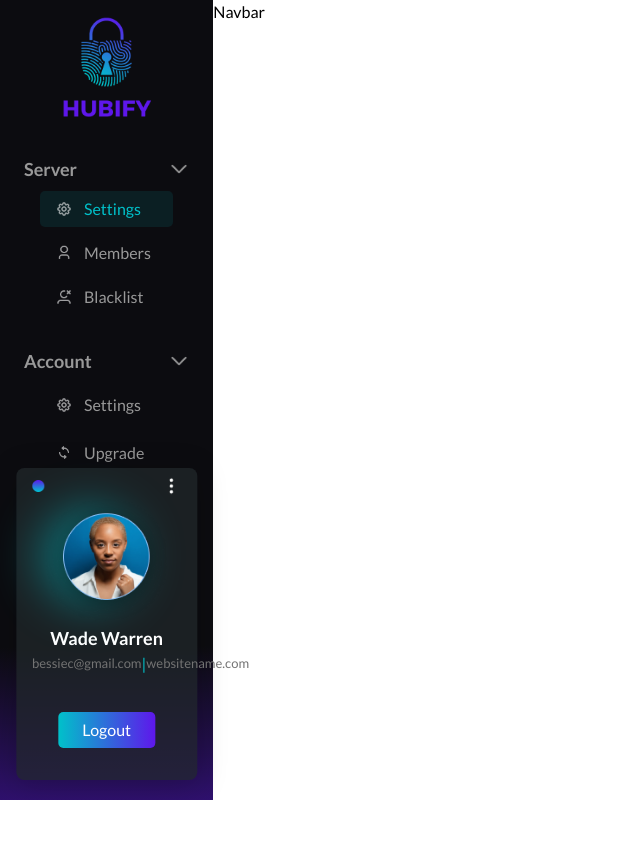
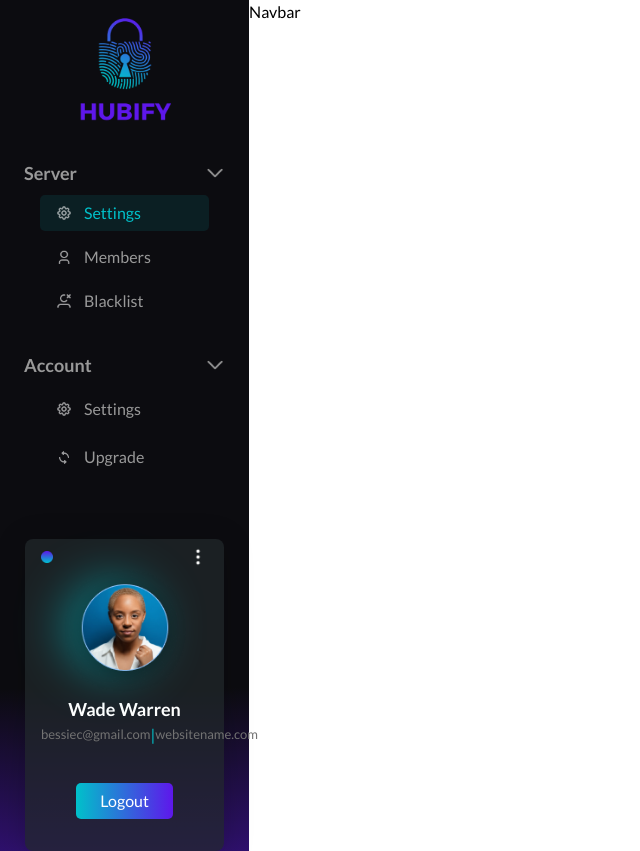
Before and after one commit to Dev-SalamSheikh/Admin-Dashboard-Project, a React (Create React App) app: page /server/settings in a window 1280 px wide. Shown: the whole page, without its empty margins (0-640 px from the left). Before the commit the page ends 800 px from the top, so only its background shows below. Built offline with nearby package versions, Linux system fonts and the light colour scheme.

Commit message:
again check

```diff
--- a/src/components/Sidebar.jsx
+++ b/src/components/Sidebar.jsx
@@ -12,7 +12,7 @@ import { NavLink } from "react-router-dom";
 const Sidebar = () => {
   return (
     <div
-      className="min-h-screen text-white relative"
+      className="min-h-screen text-white"
       style={{
         background:
           "linear-gradient(179.66deg, #0C0C10 80.78%, #5E17EB 125.88%)",
@@ -124,11 +124,9 @@ const Sidebar = () => {
 
       {/* User Card */}
       <div
-        className="rounded-lg py-2 px-4 absolute bottom-5 w-[85%]"
+        className="rounded-lg py-2 px-4 w-[80%] mx-auto mt-16"
         style={{
           background: "rgba(34, 40, 44, 0.7)",
-          left: "50%",
-          transform: "translateX(-50%)",
           boxShadow: "0px 4px 30px rgba(0, 0, 0, 0.21)",
         }}
       >
```
